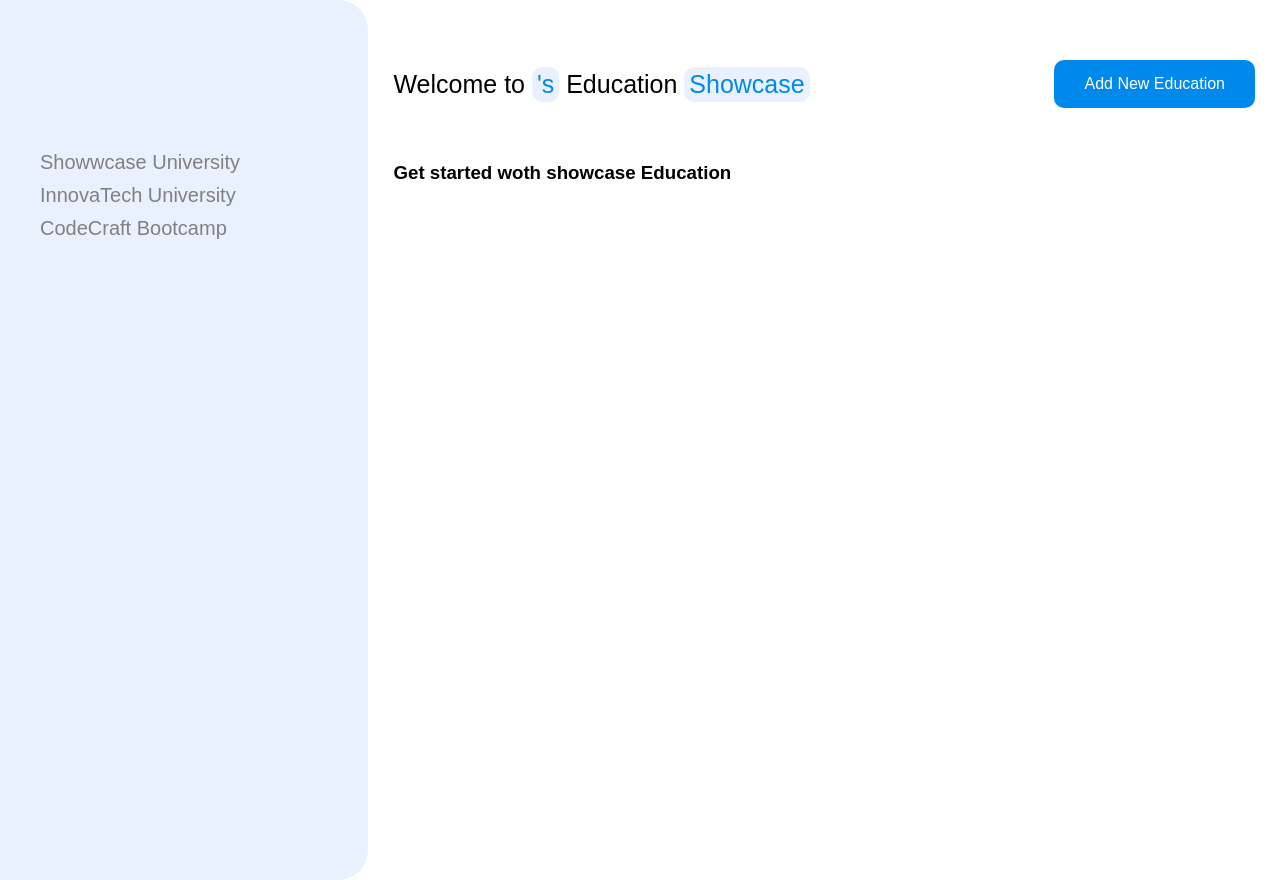
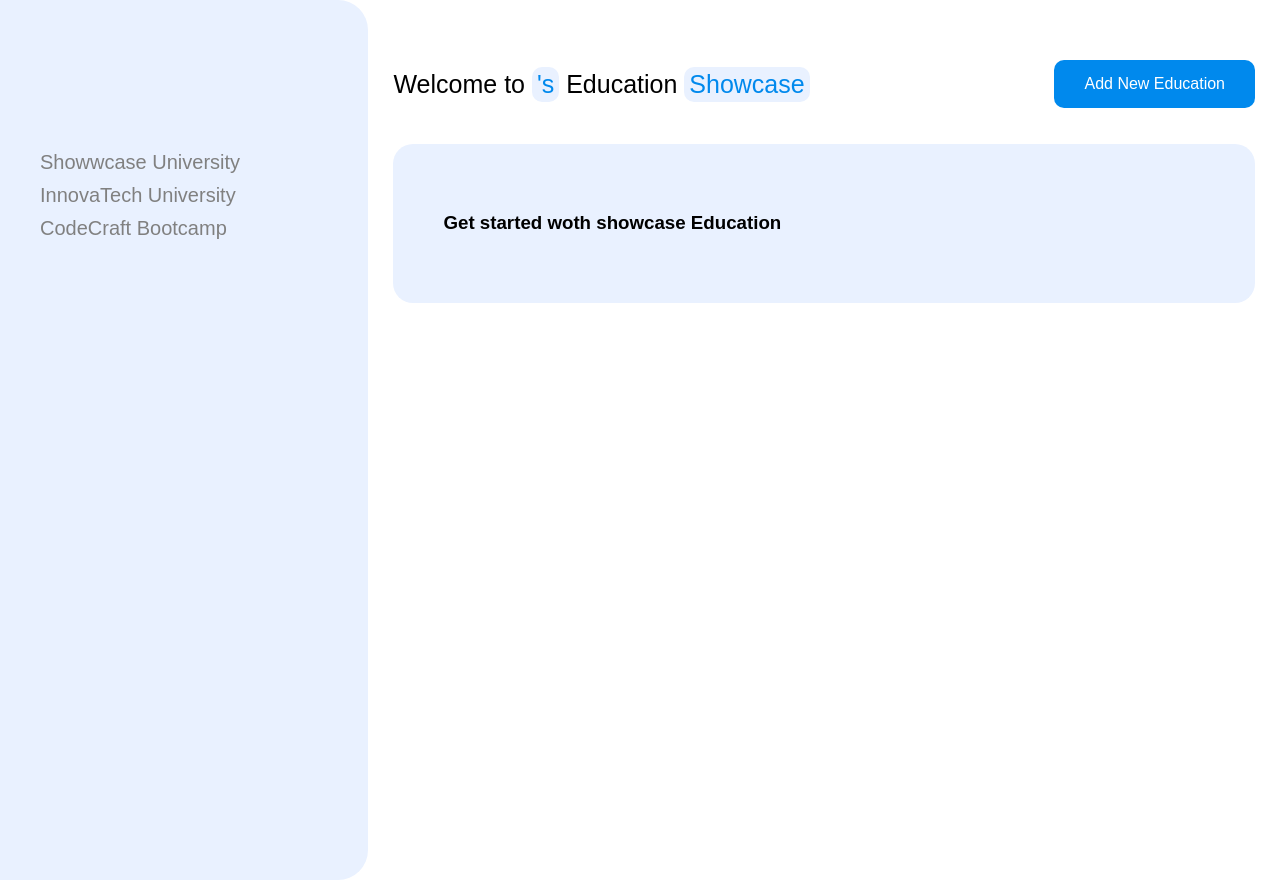
Before and after one commit to Semako123/showwcase, a Next.js app: page /dashboard in a window 1280 px wide. Built offline with nearby package versions, Linux system fonts and the light colour scheme; no server answers.

Commit message:
Wraps children in EduCard styled component

```diff
--- a/src/app/dashboard/layout.tsx
+++ b/src/app/dashboard/layout.tsx
@@ -7,7 +7,7 @@ import AddEducation from "@/components/AddEducation";
 import StyledLayout from "@/components/styles/Layout.styles";
 import StyledSection from "@/components/styles/Section.style";
 import StyledHeader from "@/components/styles/Header.styles";
-
+import { EduCard } from "@/components/styles/EduInfo.styles";
 
 export default function DashboardLayout({
 	children,
@@ -33,7 +33,7 @@ export default function DashboardLayout({
 					</StyledButton>
 				</StyledHeader>
 				<AddEducation setIsOpen={setIsOpen} isOpen={isOpen} />
-				{children}
+				<EduCard>{children}</EduCard>
 			</StyledSection>
 		</StyledLayout>
 	);
```
